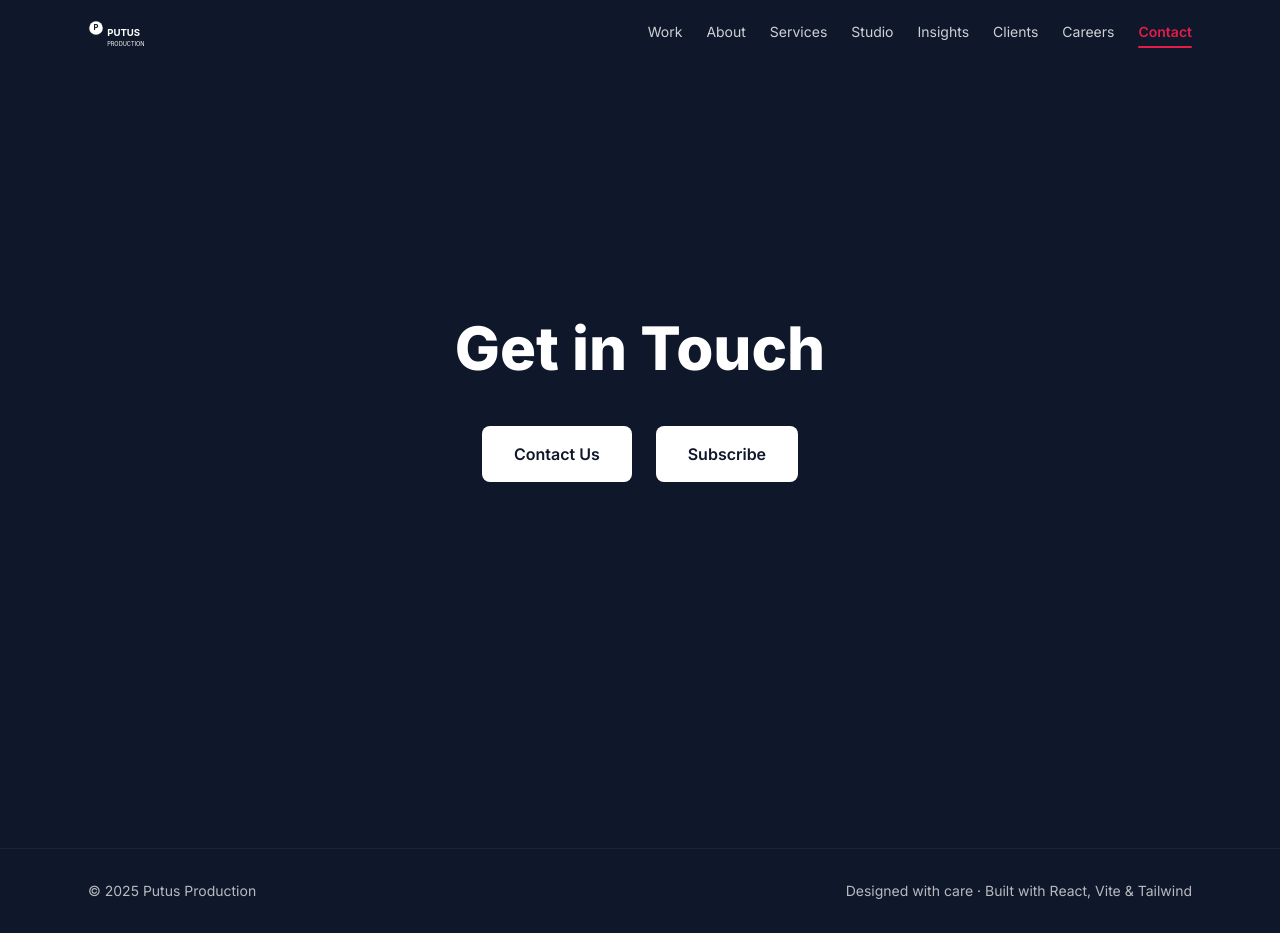
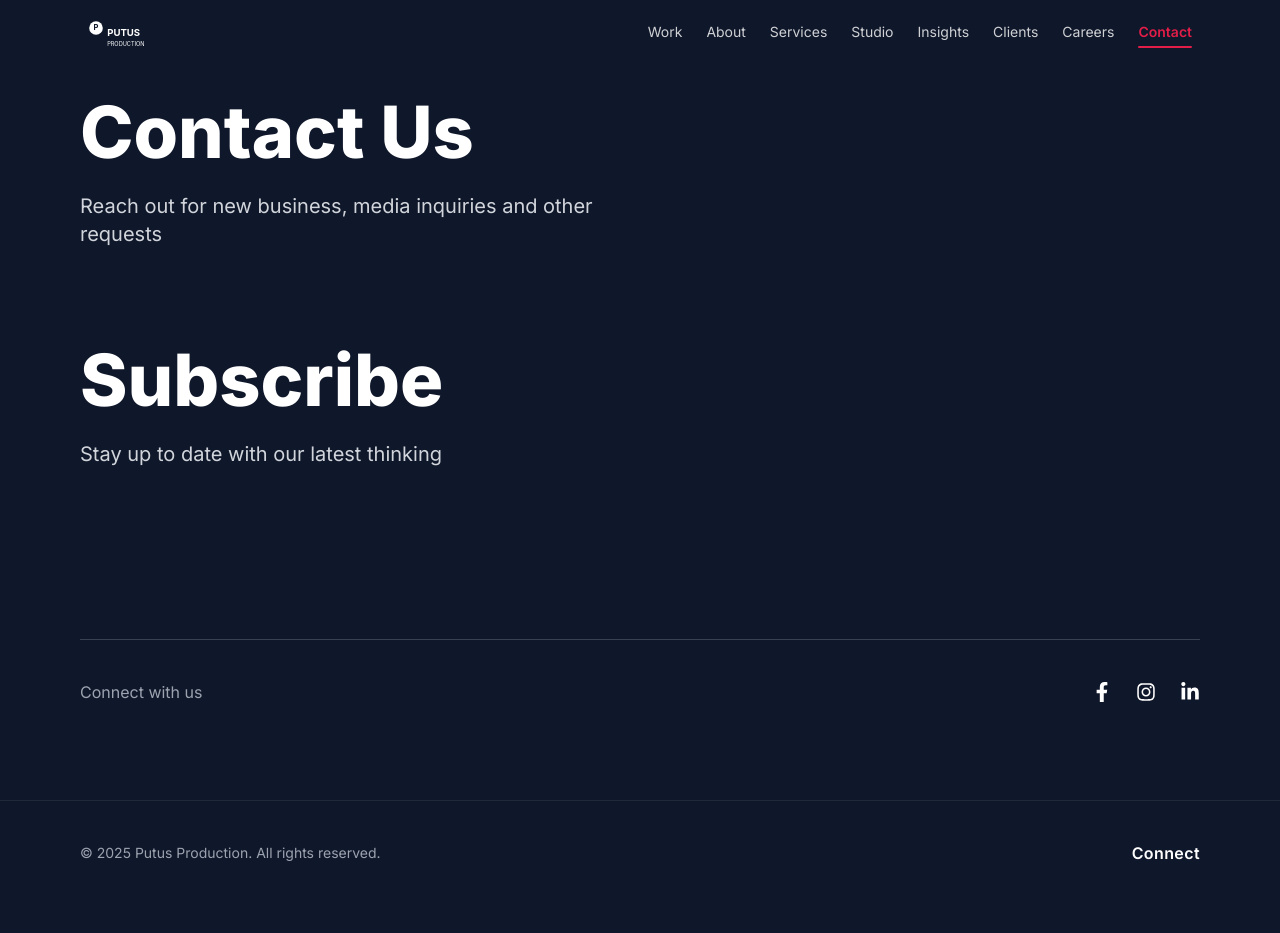
Before and after one commit to manishsinghsfdeveloper/putusproduction, a React (Vite) app in the folder frontend/: page /putusproduction/contact in a window 1280 px wide. After the commit the page ends 905 px from the top, so only its background shows below. Built offline with nearby package versions, Linux system fonts and the light colour scheme.

Commit message:
Add social media icon

```diff
--- a/frontend/src/components/Footer.tsx
+++ b/frontend/src/components/Footer.tsx
@@ -1,9 +1,65 @@
-export default function Footer(){
+import { useState } from "react"
+import { motion, AnimatePresence } from "framer-motion"
+import { FaFacebookF, FaInstagram, FaLinkedinIn } from "react-icons/fa"
+
+export default function Footer() {
+  const [showConnect, setShowConnect] = useState(false)
+
   return (
-    <footer className="border-t border-white/5 mt-12">
-      <div className="container py-8 flex flex-col md:flex-row items-center justify-between text-sm text-white/70">
-        <div>© {new Date().getFullYear()} Putus Production</div>
-        <div>Designed with care · Built with React, Vite & Tailwind</div>
+    <footer className="bg-[#0f172a] text-gray-400 px-8 md:px-20 py-10 border-t border-gray-800 relative">
+      <div className="flex flex-col md:flex-row justify-between items-center">
+        <p className="text-sm">&copy; {new Date().getFullYear()} Putus Production. All rights reserved.</p>
+
+        {/* Hover-to-show Connect */}
+        <div
+          className="relative mt-6 md:mt-0"
+          onMouseEnter={() => setShowConnect(true)}
+          onMouseLeave={() => setShowConnect(false)}
+        >
+          <button className="text-white font-semibold tracking-wide hover:text-red-500 transition-colors duration-300">
+            Connect
+          </button>
+
+          <AnimatePresence>
+            {showConnect && (
+              <motion.div
+                initial={{ opacity: 0, y: 10 }}
+                animate={{ opacity: 1, y: 0 }}
+                exit={{ opacity: 0, y: 10 }}
+                transition={{ duration: 0.3 }}
+                className="absolute bottom-full mb-4 left-1/2 -translate-x-1/2 flex flex-col items-center space-y-4 text-xl"
+              >
+                <motion.a
+                  href="https://www.facebook.com/profile.php?id=61560594320914"
+                  target="_blank"
+                  rel="noopener noreferrer"
+                  className="hover:text-red-500 transition-colors duration-300"
+                  whileHover={{ scale: 1.2 }}
+                >
+                  <FaFacebookF />
+                </motion.a>
+                <motion.a
+                  href="https://www.instagram.com/putusproduction/"
+                  target="_blank"
+                  rel="noopener noreferrer"
+                  className="hover:text-red-500 transition-colors duration-300"
+                  whileHover={{ scale: 1.2 }}
+                >
+                  <FaInstagram />
+                </motion.a>
+                <motion.a
+                  href="https://www.linkedin.com/in/putus-production-110074311/"
+                  target="_blank"
+                  rel="noopener noreferrer"
+                  className="hover:text-red-500 transition-colors duration-300"
+                  whileHover={{ scale: 1.2 }}
+                >
+                  <FaLinkedinIn />
+                </motion.a>
+              </motion.div>
+            )}
+          </AnimatePresence>
+        </div>
       </div>
     </footer>
   )
--- a/frontend/src/pages/Contact.tsx
+++ b/frontend/src/pages/Contact.tsx
@@ -1,38 +1,67 @@
 // src/pages/Contact.tsx
 import { Link } from "react-router-dom"
 import { motion } from "framer-motion"
+import { FaFacebookF, FaInstagram, FaLinkedinIn } from "react-icons/fa"
 
 export default function Contact() {
   return (
-    <section className="min-h-screen bg-[#0f172a] text-white px-8 md:px-20 py-24 flex flex-col justify-center items-center">
-      <motion.h1
-        className="text-4xl md:text-6xl font-bold mb-12 text-center"
+    <section className="min-h-screen bg-[#0f172a] text-white px-8 md:px-20 py-24 flex flex-col justify-between">
+      {/* Main Contact Sections */}
+      <div className="flex flex-col gap-24">
+        <motion.div
+          className="group"
+          initial={{ opacity: 0, y: 20 }}
+          animate={{ opacity: 1, y: 0 }}
+          transition={{ duration: 0.6 }}
+        >
+          <Link to="/contact/contact-us">
+            <h2 className="text-5xl md:text-7xl font-bold mb-6 relative inline-block">
+              Contact Us
+              <span className="absolute left-0 -bottom-2 w-0 h-[3px] bg-red-600 transition-all duration-500 group-hover:w-full"></span>
+            </h2>
+            <p className="text-xl text-gray-300 group-hover:text-red-500 transition-colors duration-300 max-w-xl">
+              Reach out for new business, media inquiries and other requests
+            </p>
+          </Link>
+        </motion.div>
+
+        <motion.div
+          className="group"
+          initial={{ opacity: 0, y: 20 }}
+          animate={{ opacity: 1, y: 0 }}
+          transition={{ delay: 0.2, duration: 0.6 }}
+        >
+          <Link to="/contact/subscribe">
+            <h2 className="text-5xl md:text-7xl font-bold mb-6 relative inline-block">
+              Subscribe
+              <span className="absolute left-0 -bottom-2 w-0 h-[3px] bg-red-600 transition-all duration-500 group-hover:w-full"></span>
+            </h2>
+            <p className="text-xl text-gray-300 group-hover:text-red-500 transition-colors duration-300 max-w-xl">
+              Stay up to date with our latest thinking
+            </p>
+          </Link>
+        </motion.div>
+      </div>
+
+      {/* Social Media Footer */}
+      <motion.div
+        className="flex flex-col md:flex-row items-center justify-between mt-24 border-t border-gray-700 pt-10"
         initial={{ opacity: 0, y: 20 }}
         animate={{ opacity: 1, y: 0 }}
-        transition={{ duration: 0.6 }}
+        transition={{ delay: 0.4, duration: 0.6 }}
       >
-        Get in Touch
-      </motion.h1>
-
-      <motion.div
-        className="flex flex-col md:flex-row gap-6"
-        initial={{ opacity: 0 }}
-        animate={{ opacity: 1 }}
-        transition={{ delay: 0.3, duration: 0.6 }}
-      >
-        <Link
-          to="/contact/contact-us"
-          className="px-8 py-4 bg-white text-[#0f172a] font-semibold rounded-lg hover:bg-gray-300 transition-all duration-300"
-        >
-          Contact Us
-        </Link>
-
-        <Link
-          to="/contact/subscribe"
-          className="px-8 py-4 bg-white text-[#0f172a] font-semibold rounded-lg hover:bg-gray-300 transition-all duration-300"
-        >
-          Subscribe
-        </Link>
+        <p className="text-gray-400 mb-4 md:mb-0">Connect with us</p>
+        <div className="flex space-x-6 text-xl">
+          <a href="https://www.facebook.com/profile.php?id=61560594320914" target="_blank" rel="noopener noreferrer" className="hover:text-red-500 transition-colors duration-300">
+            <FaFacebookF />
+          </a>
+          <a href="https://www.instagram.com/putusproduction/" target="_blank" rel="noopener noreferrer" className="hover:text-red-500 transition-colors duration-300">
+            <FaInstagram />
+          </a>
+          <a href="https://www.linkedin.com/in/putus-production-110074311/" target="_blank" rel="noopener noreferrer" className="hover:text-red-500 transition-colors duration-300">
+            <FaLinkedinIn />
+          </a>
+        </div>
       </motion.div>
     </section>
   )
```
